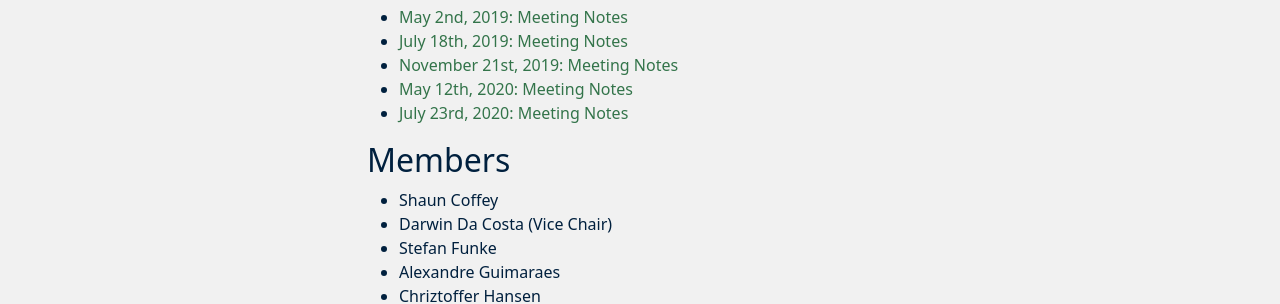
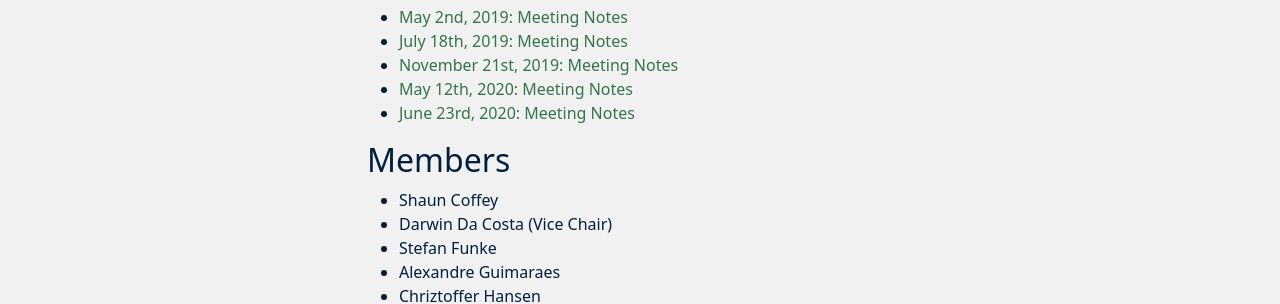
Before and after one commit to peeringdb/docs, an MkDocs documentation site: the page built from docs/committee/admin/index.md, in a window 1280 px wide and 900 px high, scrolled down 1337 px. Shown: the part 393-697 px from the top of the window. Built offline with MkDocs 1.6.1, drawn with Linux system fonts in a browser that asks for light colours; nearby versions of some CDN libraries.

Commit message:
Update
Fixed typo

```diff
--- a/docs/committee/admin/index.md
+++ b/docs/committee/admin/index.md
@@ -11,7 +11,7 @@
 - [July 18th, 2019: Meeting Notes](notes/2019-07-18_Admin_Committee_Notes.pdf)
 - [November 21st, 2019: Meeting Notes](notes/2019-11-21_Admin_Committee_Notes.pdf)
 - [May 12th, 2020: Meeting Notes](notes/2020-05-12_Admin_Committee_Notes.pdf)
-- [July 23rd, 2020: Meeting Notes](notes/2020-06-23_Admin_Committee_Notes.pdf)
+- [June 23rd, 2020: Meeting Notes](notes/2020-06-23_Admin_Committee_Notes.pdf)
 
 ## Members
 - Shaun Coffey
```
